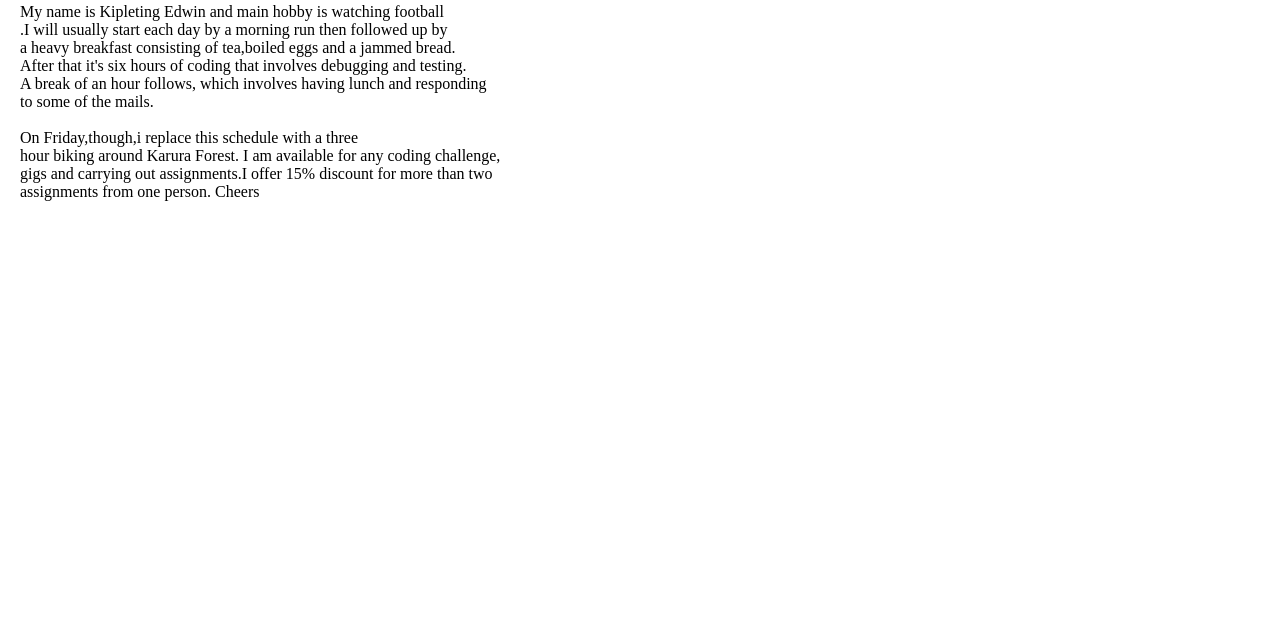
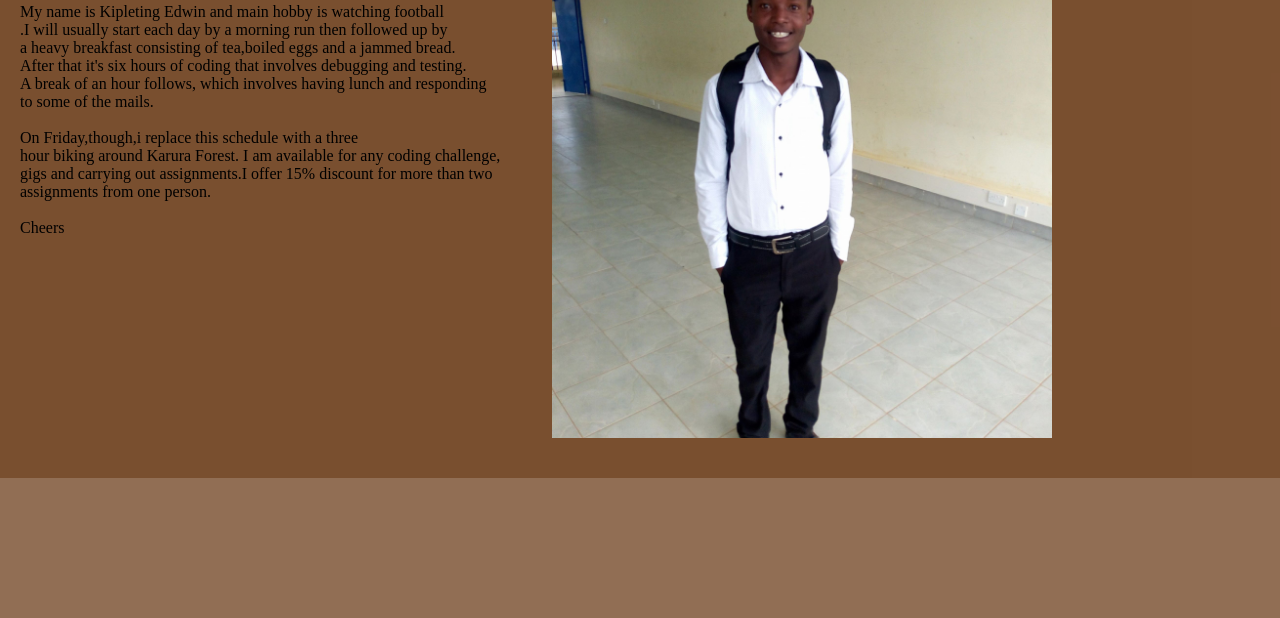
Before and after one commit to KipletingEdwin/A-personal-website, a plain HTML site: page assets/index2.html in a window 1280 px wide. Shown: the part 182-800 px from the top of the page. Drawn offline with Linux system fonts and the light colour scheme.

Commit message:
added a new photo

```diff
--- a/assets/index.css
+++ b/assets/index.css
@@ -40,9 +40,13 @@ header ul a:hover{
 .text h1{
     font-family: "Cookie",sans-serif;
     font-weight: 300;
+    padding-top: 40px;
 }
 .text h2{
     font-family: "Cinzel",sans-serif;
+}
+.text p{
+    padding-top: 50px;
 }
 .text button{
     padding: 5px 20px;
--- a/assets/index2.css
+++ b/assets/index2.css
@@ -1,6 +1,7 @@
 *{
     padding: 0px;
     margin: 0px;
+    background-color: rgba(122, 79, 48, 0.822);;
 }
 header{
     height: 80px;
@@ -9,8 +10,19 @@ header{
 header p{
     font-family: 'Satisfy',sans-serif;
 }
+.two{
+    width: 100%;
+    display: flex;
+}
 .me{
-    height: 300px;
+    height: 500px;
     padding: 20px;
-    width: 60%;
+    width: 40%;
 }
+.foto{
+    float: right;
+    width: 50%;
+}
+.foto img{
+    height: 500px;
+}
--- a/assets/index2.html
+++ b/assets/index2.html
@@ -12,24 +12,26 @@
 </head>
 <body>
     <header>
-        <h2>Kipleting Edwin </h2>
+        <h2>Kipleting Edwin </h2><br>
         <p>Software Developer</p>
     </header>
 
 </body>
+<div class="two">
 <div class="me" >
      <h2>About Me</h2><br>
      <p>My name is Kipleting Edwin and main hobby is watching football<br>.I will usually start each day
           by a morning run then followed up by<br> a heavy breakfast consisting of tea,boiled eggs and a jammed bread.<br>
 
         After that it's six hours of coding that involves debugging and testing.<br>A break of an hour follows,
-       which involves having lunch and responding<br> to some of the mails.<br><br>On Friday,though,i replace this schedule
-       with a three<br> hour biking around Karura Forest.
-
-       I am available for any coding challenge,<br>gigs and carrying out assignments.I offer 15% discount for more
-       than two <br>assignments from one person.
-
-       Cheers</p>
+        which involves having lunch and responding<br> to some of the mails.<br><br>On Friday,though,i replace this schedule
+        with a three<br> hour biking around Karura Forest.
+        I am available for any coding challenge,<br>gigs and carrying out assignments.I offer 15% discount for more
+        than two <br>assignments from one person.<br><br>Cheers</p>
     </div>
+    <div class="foto" >
+        <img src="./images/22042249_707044579486602_3128414341275930699_o.jpg" alt="Edwin">
+    </div>
+</div>
 
 </html>
--- a/assets/index4.css
+++ b/assets/index4.css
@@ -31,3 +31,6 @@ header h1{
     text-align: center;
     padding: 0px;
 }
+.media i{
+    padding: 30px;
+}
```
Also changed, not shown: assets/images/22042249_707044579486602_3128414341275930699_o.jpg (added).
